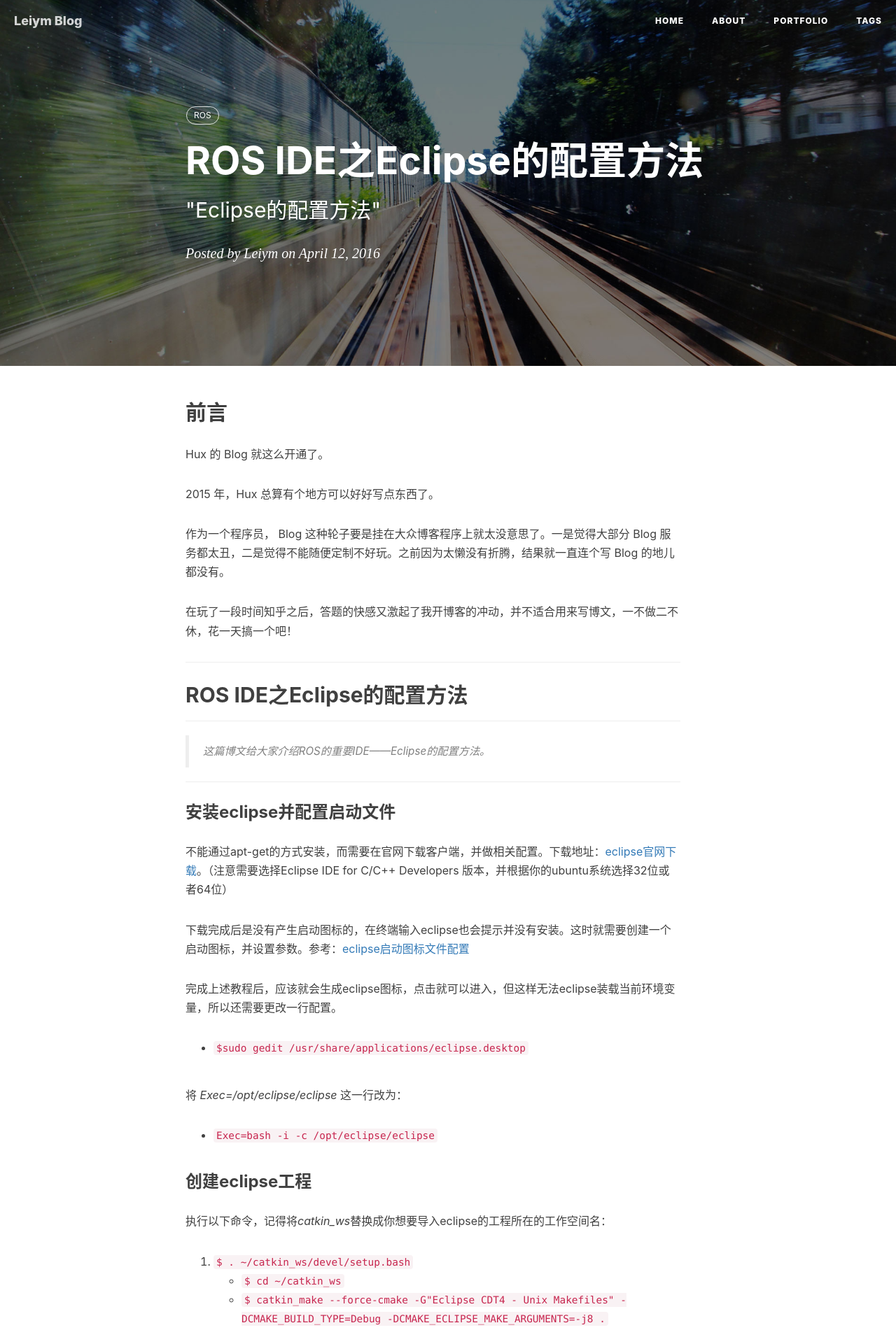
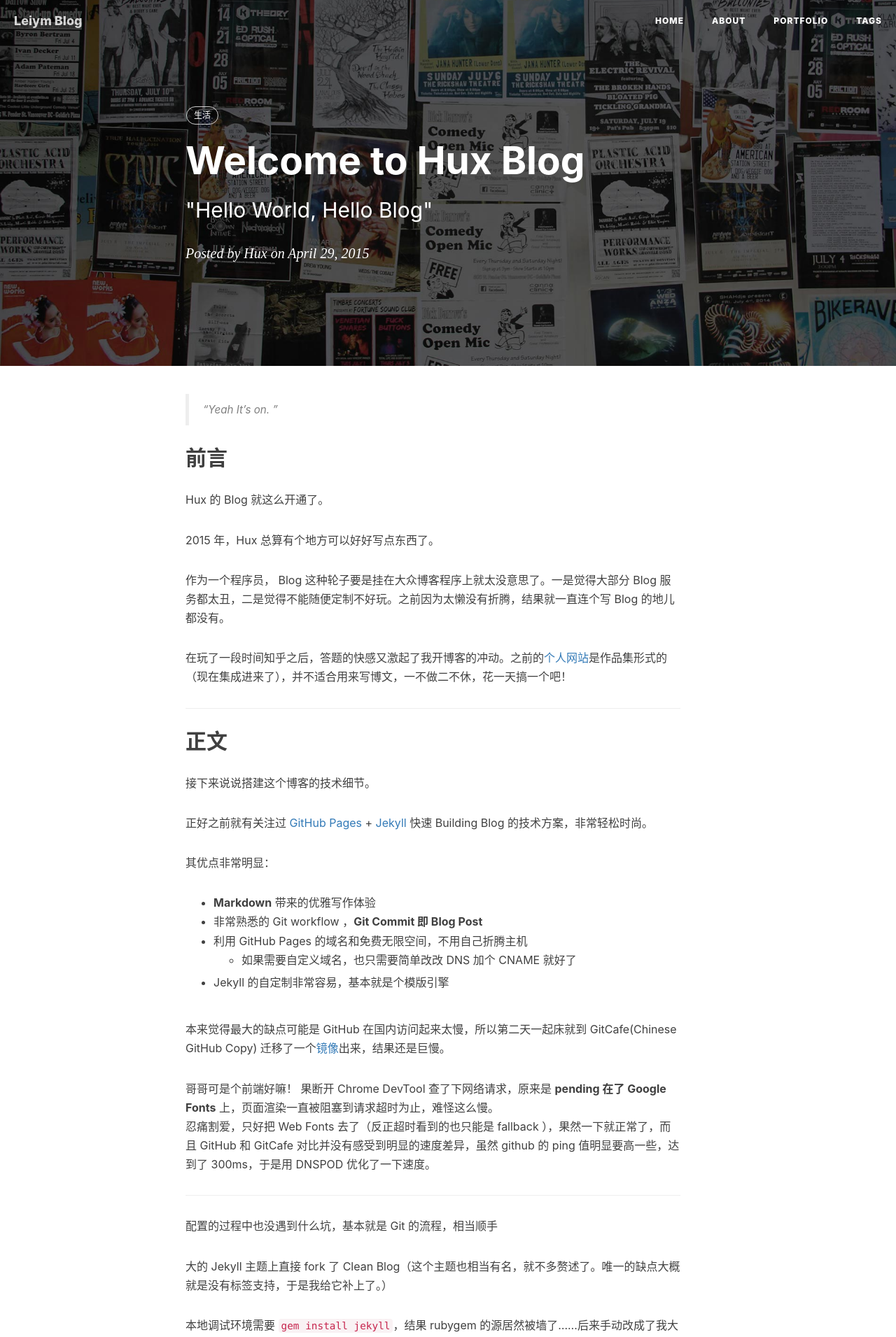
Before and after one commit to ozaki8/missmiaom.github.io, a Jekyll site: the page built from _posts/2016-04-12-ros-ide-eclipse.markdown, in a window 1280 px wide. Shown: the top 1911 px of the page at 70% size. Built offline with Jekyll 4.4.1, drawn with Linux system fonts in a browser that asks for light colours; nearby versions of some CDN libraries; comment, search, counter and statistics services are not loaded; some of the changed text lies outside the part shown.

Commit message:
Update 2016-04-12-ros-ide-eclipse.markdown

```diff
--- a/_posts/2016-04-12-ros-ide-eclipse.markdown
+++ b/_posts/2016-04-12-ros-ide-eclipse.markdown
@@ -1,58 +1,74 @@
 ---
 layout:     post
-title:      "ROS IDE之Eclipse的配置方法"
-subtitle:   "\"ROS IDE设置\""
-subtitle:   "\"Eclipse的配置方法\""
-date:       2016-04-12 12:00:00
-author:     "Leiym"
-header-img: "img/post-bg-2015.jpg"
+title:      "Welcome to Hux Blog"
+subtitle:   " \"Hello World, Hello Blog\""
+date:       2015-04-29 12:00:00
+author:     "Hux"
 tags:
-    - ROS
+    - 生活
 ---
+
+> “Yeah It's on. ”
+
 
 ## 前言
 
 Hux 的 Blog 就这么开通了。
 
+
 2015 年，Hux 总算有个地方可以好好写点东西了。
+
 
 作为一个程序员， Blog 这种轮子要是挂在大众博客程序上就太没意思了。一是觉得大部分 Blog 服务都太丑，二是觉得不能随便定制不好玩。之前因为太懒没有折腾，结果就一直连个写 Blog 的地儿都没有。
 
-在玩了一段时间知乎之后，答题的快感又激起了我开博客的冲动，并不适合用来写博文，一不做二不休，花一天搞一个吧！
+在玩了一段时间知乎之后，答题的快感又激起了我开博客的冲动。之前的[个人网站](http://huangxuan.me/portfolio)是作品集形式的（现在集成进来了），并不适合用来写博文，一不做二不休，花一天搞一个吧！
+
 
 ---
 
-## ROS IDE之Eclipse的配置方法
-***
-> 这篇博文给大家介绍ROS的重要IDE——Eclipse的配置方法。
+## 正文
 
-***
-### 安装eclipse并配置启动文件
+接下来说说搭建这个博客的技术细节。
 
-不能通过apt-get的方式安装，而需要在官网下载客户端，并做相关配置。下载地址：[eclipse官网下载](http://www.eclipse.org/downloads/packages/eclipse-ide-cc-developers/mars2)。（注意需要选择Eclipse IDE for C/C++ Developers 版本，并根据你的ubuntu系统选择32位或者64位）
+正好之前就有关注过 [GitHub Pages](https://pages.github.com/) + [Jekyll](http://jekyllrb.com/) 快速 Building Blog 的技术方案，非常轻松时尚。
 
-下载完成后是没有产生启动图标的，在终端输入eclipse也会提示并没有安装。这时就需要创建一个启动图标，并设置参数。参考：[eclipse启动图标文件配置](http://www.blogs.digitalworlds.net/softwarenotes/?p=54)
+其优点非常明显：
 
-完成上述教程后，应该就会生成eclipse图标，点击就可以进入，但这样无法eclipse装载当前环境变量，所以还需要更改一行配置。
-
-- `$sudo gedit /usr/share/applications/eclipse.desktop`
-
-将 *Exec=/opt/eclipse/eclipse* 这一行改为：
-
-- `Exec=bash -i -c /opt/eclipse/eclipse`
+* **Markdown** 带来的优雅写作体验
+* 非常熟悉的 Git workflow ，**Git Commit 即 Blog Post**
+* 利用 GitHub Pages 的域名和免费无限空间，不用自己折腾主机
+	* 如果需要自定义域名，也只需要简单改改 DNS 加个 CNAME 就好了
+* Jekyll 的自定制非常容易，基本就是个模版引擎
 
 
-### 创建eclipse工程
+本来觉得最大的缺点可能是 GitHub 在国内访问起来太慢，所以第二天一起床就到 GitCafe(Chinese GitHub Copy) 迁移了一个[镜像](http://huxpro.gitcafe.io)出来，结果还是巨慢。
 
-执行以下命令，记得将*catkin_ws*替换成你想要导入eclipse的工程所在的工作空间名：
-1. `$ . ~/catkin_ws/devel/setup.bash`
-- `$ cd ~/catkin_ws`
-- `$ catkin_make --force-cmake -G"Eclipse CDT4 - Unix Makefiles" -DCMAKE_BUILD_TYPE=Debug -DCMAKE_ECLIPSE_MAKE_ARGUMENTS=-j8 .`
+哥哥可是个前端好嘛！ 果断开 Chrome DevTool 查了下网络请求，原来是 **pending 在了 Google Fonts** 上，页面渲染一直被阻塞到请求超时为止，难怪这么慢。
+忍痛割爱，只好把 Web Fonts 去了（反正超时看到的也只能是 fallback ），果然一下就正常了，而且 GitHub 和 GitCafe 对比并没有感受到明显的速度差异，虽然 github 的 ping 值明显要高一些，达到了 300ms，于是用 DNSPOD 优化了一下速度。
 
-### 将工程导入eclipse
 
-打开eclipse，在导入之前更改一下头文件和内存限制，以免导致像<ros.h>等头文件无法包含。
 
-### 调试运行
+---
 
-### DIY eclipse代码格式以及配色
+配置的过程中也没遇到什么坑，基本就是 Git 的流程，相当顺手
+
+大的 Jekyll 主题上直接 fork 了 Clean Blog（这个主题也相当有名，就不多赘述了。唯一的缺点大概就是没有标签支持，于是我给它补上了。）
+
+本地调试环境需要 `gem install jekyll`，结果 rubygem 的源居然被墙了……后来手动改成了我大淘宝的镜像源才成功
+
+Theme 的 CSS 是基于 Bootstrap 定制的，看得不爽的地方直接在 Less 里改就好了（平时更习惯 SCSS 些），**不过其实我一直觉得 Bootstrap 在移动端的体验做得相当一般，比我在淘宝参与的团队 CSS 框架差多了……**所以为了体验，也补了不少 CSS 进去
+
+最后就进入了耗时反而最长的**做图、写字**阶段，也算是进入了**写博客**的正轨，因为是类似 Hack Day 的方式去搭这个站的，所以折腾折腾着大半夜就过去了。
+
+第二天考虑中文字体的渲染，fork 了 [Type is Beautiful](http://www.typeisbeautiful.com/) 的 `font` CSS，调整了字号，适配了 Win 的渣渲染，中英文混排效果好多了。
+
+
+## 后记
+
+回顾这个博客的诞生，纯粹是出于个人兴趣。在知乎相关问题上回答并获得一定的 star 后，我决定把这个博客主题当作一个小小的开源项目来维护。
+
+在经历 v1.0 - v1.5 的蜕变后，这个博客主题愈发完整，不但增加了诸多 UI 层的优化（opinionated）；在代码层面，更加丰富的配置项也使得这个主题拥有了更好的灵活性与可拓展性。而作为一个开源项目，我也积极的为其完善文档与解决 issue。
+
+如果你恰好逛到了这里，希望你也能喜欢这个博客主题。
+
+—— Hux 后记于 2015.10
```
